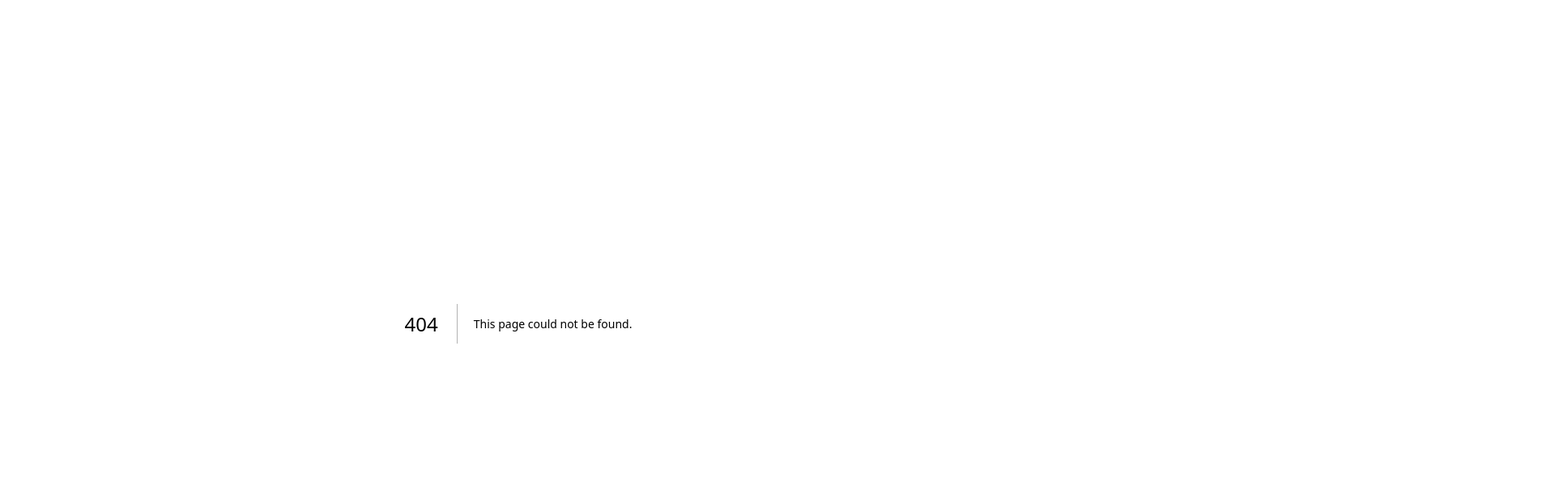
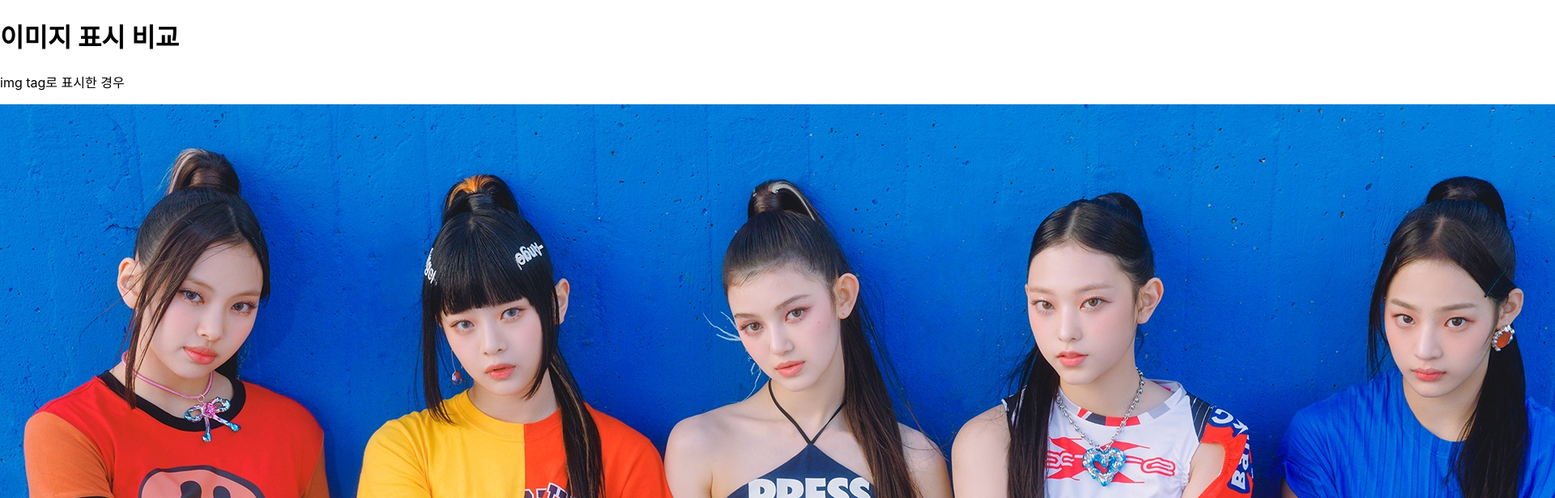
Before and after one commit to aaronsleepy/next-sample, a Next.js app: page /image-sample in a window 1280 px wide. Before the commit this address had no page. Shown: the top 616 px of the page at 81% size, 1920 px wide, since content can reach past the window. Built offline with nearby package versions, Linux system fonts and the light colour scheme.

Commit message:
ui: Next Image 사용 예시

```diff
--- /dev/null
+++ b/pages/image-sample.tsx
@@ -0,0 +1,22 @@
+/**
+ * next/image 사용 예제
+ */
+
+import { NextPage } from "next";
+import NewJeansImage from '../public/images/newjeans.jpeg'
+import Image from "next/image";
+
+const ImageSample: NextPage<void> = (props) => {
+    return (
+        <div>
+            <h1>이미지 표시 비교</h1>
+            <p>img tag로 표시한 경우</p>
+            <img src="/images/newjeans.jpeg" />
+            <p>Image 컴포넌트로 표시한 경우</p>
+            <Image src={NewJeansImage} alt={""} />
+            <p>Image로 표시한 경우는 사전에 그리기 영역이 확보됩니다</p>
+        </div>
+    )
+}
+
+export default ImageSample
```
Also changed, not shown: public/images/newjeans.jpeg (added).
